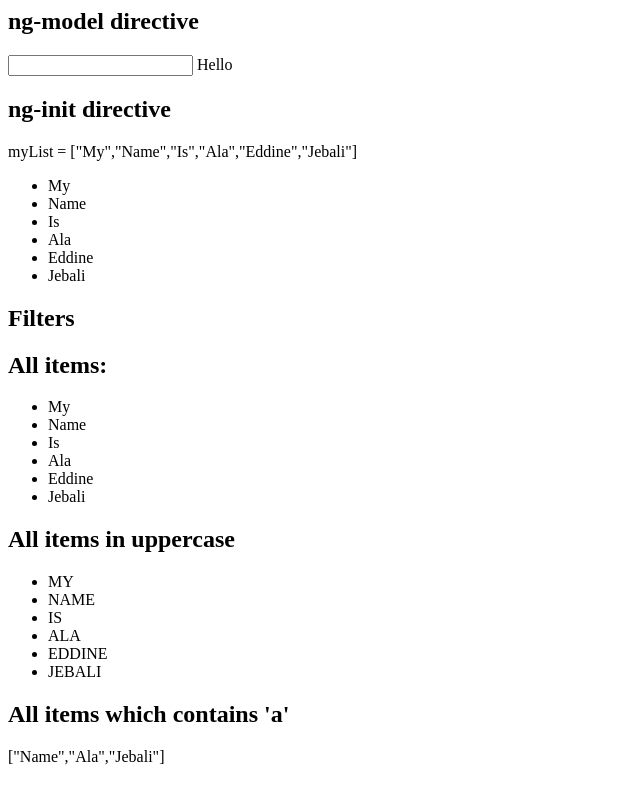
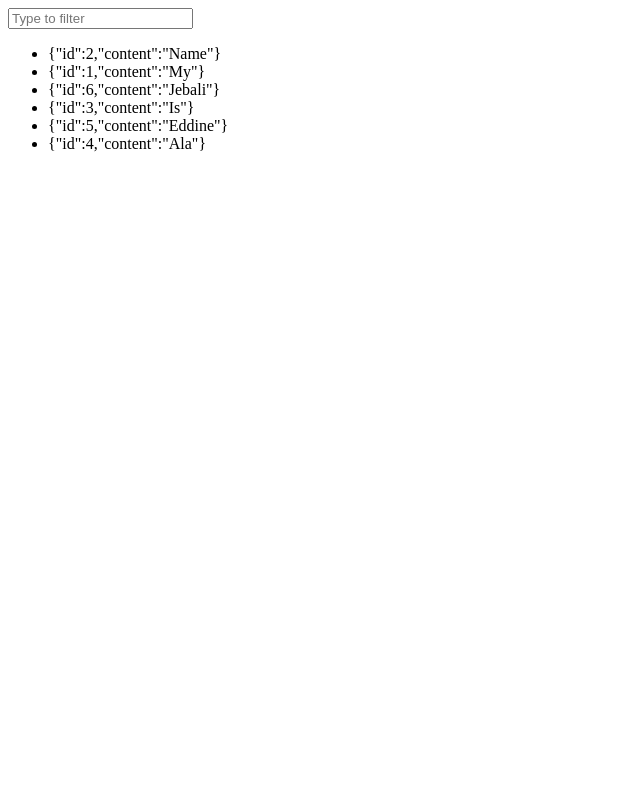
Before and after one commit to alaeddinejebali/AngularJS-Examples, a plain HTML site: page index.html in a window 1280 px wide. Shown: the whole page, without its empty margins (0-640 px from the left). Drawn offline with nearby package versions, Linux system fonts and the light colour scheme.

Commit message:
Usa OOP arraylist

```diff
--- a/index.html
+++ b/index.html
@@ -3,44 +3,21 @@
 	<title>AnguleJS -Examples</title>
 </head>
 <body ng-app>
-	<!-- --------------------------------------------- #Part1 ---------------------------------------------- -->
-	<section>
-		<h1>ng-model directive</h1>
-		<input type="text" ng-model="yourName" />
-		Hello {{ yourName }}
-	</section>
+	<div ng-init="myList=[
+					{id: 1, 'content': 'My'},
+					{id: 2, 'content': 'Name'},
+					{id: 3, 'content': 'Is'},
+					{id: 4, 'content': 'Ala'},
+					{id: 5, 'content': 'Eddine'},
+					{id: 6, 'content': 'Jebali'}
+				]"></div>
+	<input type="text" ng-model="search" placeholder="Type to filter" />
+	<div>
+		<ul>
+			<li ng-repeat="filteredItem in myList | filter: search | orderBy: '-content'">{{filteredItem | lowercase}}</li>
+		</ul>
+	</div>
 
-	<!-- --------------------------------------------- #Part2 ---------------------------------------------- -->
-	<section>
-		<h1>ng-init directive</h1>
-		<!-- The directive 'ng-app' means that we are in an AngularJS application  -->
-		<div ng-init="myList=['My', 'Name', 'Is', 'Ala', 'Eddine', 'Jebali']">
-			myList = {{ myList }}
-		</div>
-
-		<ul>
-			<li ng-repeat="itemValue in myList">{{itemValue}}</li>
-		</ul>
-	</section>
-
-	<!-- --------------------------------------------- #Par3 ---------------------------------------------- -->
-	<section>
-		<h1>Filters</h1>
-		<h2>All items:</h2>
-		<ul>
-			<li ng-repeat="itemValue in myList">{{itemValue}}</li>
-		</ul>
-
-		<h2>All items in uppercase</h2>
-		<ul>
-			<li ng-repeat="itemValue in myList">{{itemValue | uppercase}}</li>
-		</ul>
-
-		<h2>All items which contains 'a'</h2>
-		{{myList | filter: 'a'}}
-	</section>
-
-	<!-- Include AngularJS -->
-	<script src="angular.min.js"></script>
+	<script src="https://ajax.googleapis.com/ajax/libs/angularjs/1.3.14/angular.min.js"></script>
 </body>
 </html>
```
Also changed, not shown: 1 other file.
